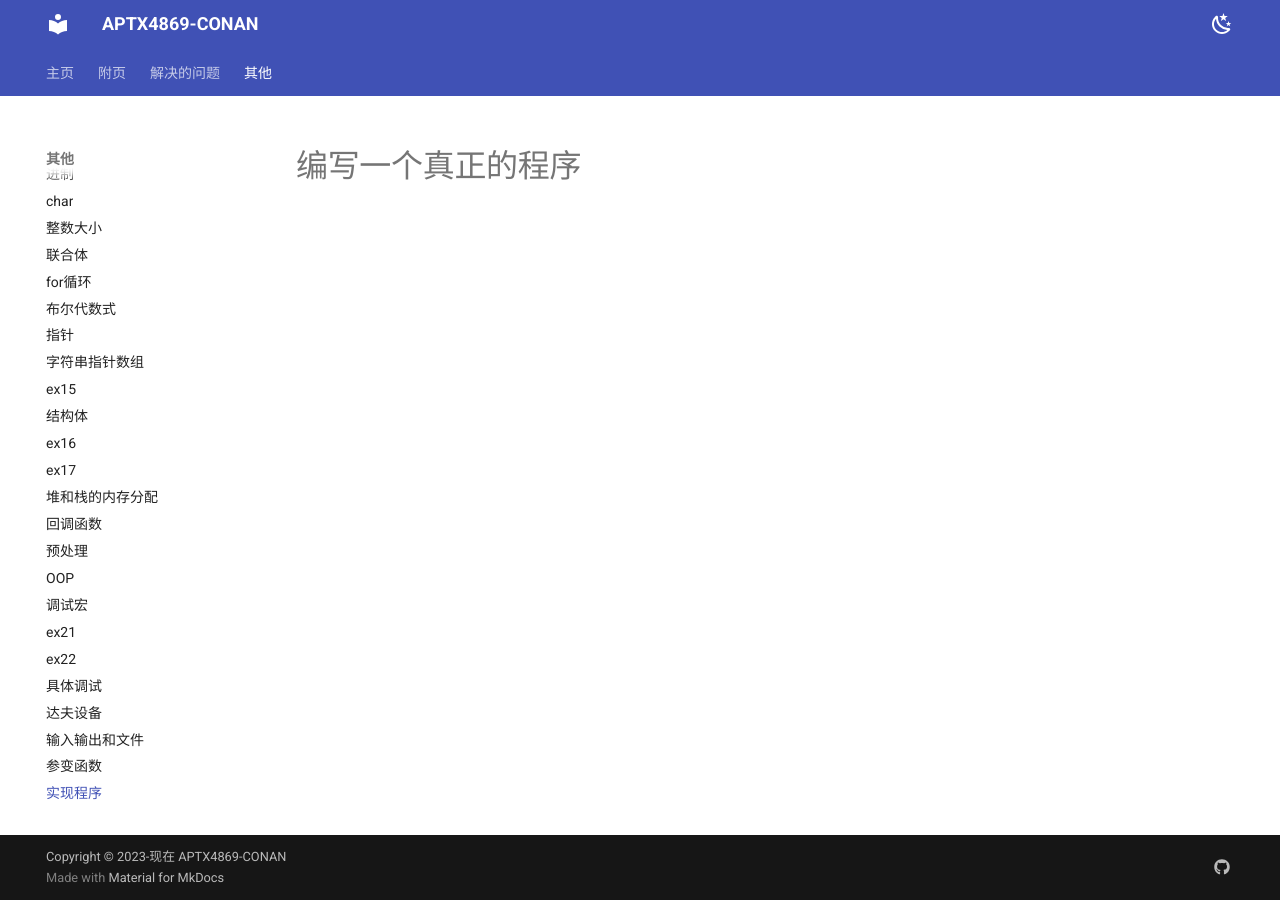
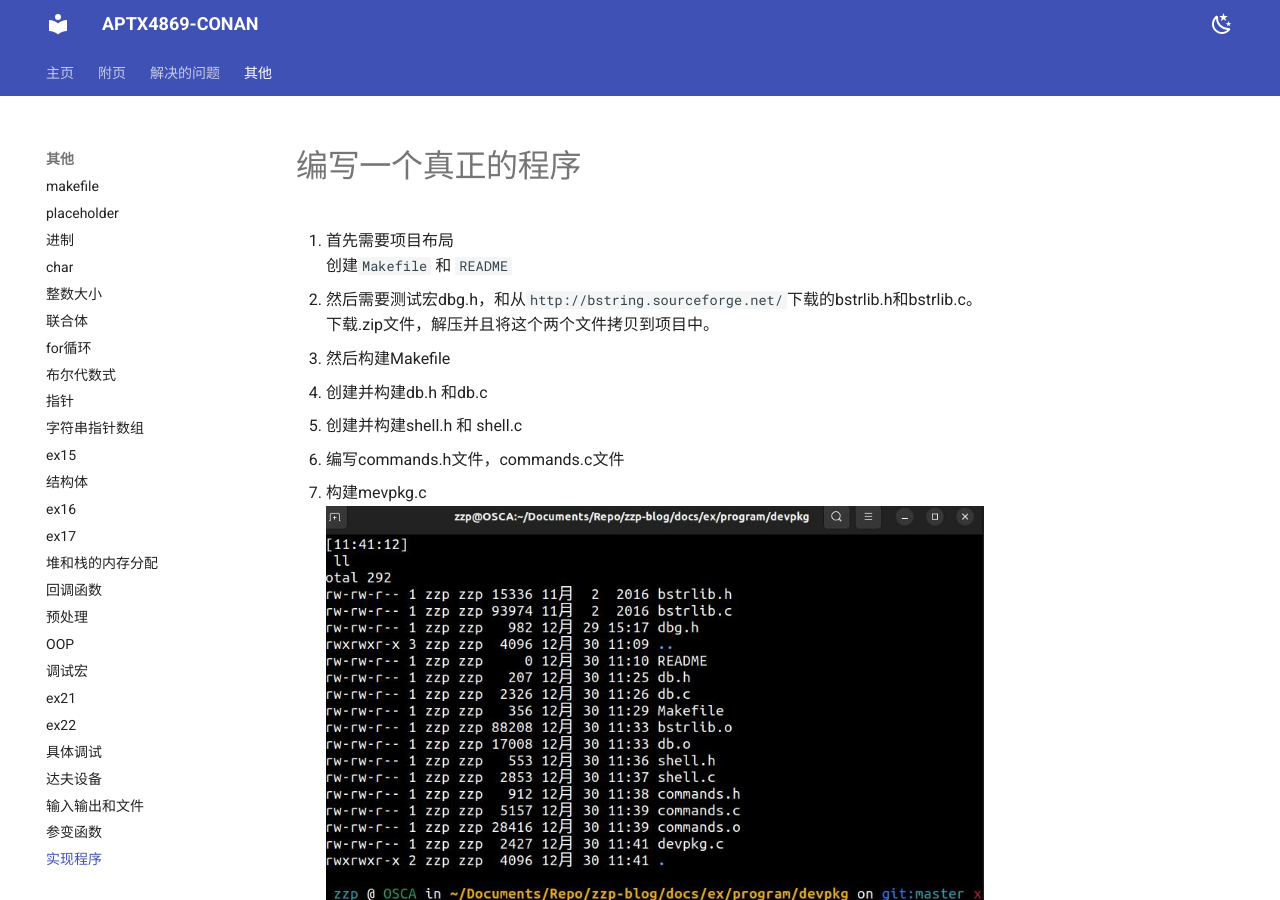
Before and after one commit to APTX4869-CONAN/zzp-blog, an MkDocs documentation site: the page built from docs/sundries/24.md, in a window 1280 px wide and 900 px high. Built offline with MkDocs 1.6.1 and Material for MkDocs 9.7.7, drawn with Linux system fonts in a browser that asks for light colours.

Commit message:
2023-12-30_12:37:50 update

```diff
--- a/docs/sundries/24.md
+++ b/docs/sundries/24.md
@@ -1 +1,11 @@
 # 编写一个真正的程序
+1. 首先需要项目布局
+创建`Makefile` 和 `README`
+2. 然后需要测试宏dbg.h，和从`http://bstring.sourceforge.net/`下载的bstrlib.h和bstrlib.c。下载.zip文件，解压并且将这个两个文件拷贝到项目中。
+3. 然后构建Makefile
+4. 创建并构建db.h 和db.c
+5. 创建并构建shell.h 和 shell.c
+6. 编写commands.h文件，commands.c文件
+7. 构建mevpkg.c
+![](./7.jpg)
+![](./8.jpg)
```
Also changed, not shown: docs/sundries/7.jpg (added), docs/sundries/8.jpg (added).
